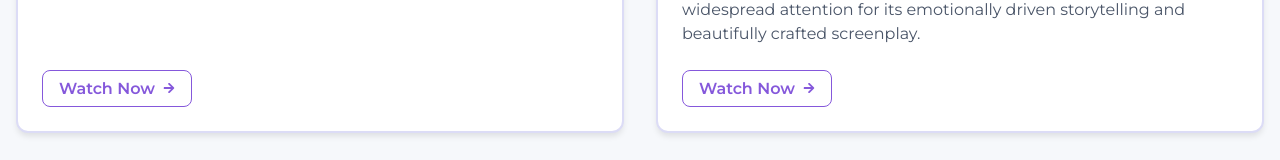
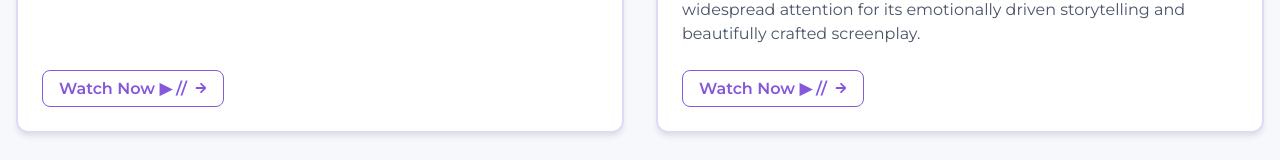
Before and after one commit to Vipul-881/10outof10-podcast-website, a Next.js app: page /work in a window 1280 px wide. Shown: the part 455-615 px from the top of the page. Built offline with nearby package versions, Linux system fonts and the light colour scheme.

Commit message:
Play Button

```diff
--- a/src/components/WorkCard.jsx
+++ b/src/components/WorkCard.jsx
@@ -45,8 +45,8 @@ const WorkCard = ({ work }) => {
             href={link}
             className={styles.learnMoreButton}
           >
-            Watch Now
-            <FaArrowRight size={12} />
+            Watch Now ▶
+            //<FaArrowRight size={12} />
           </Link>
       )}
     </div>
```
